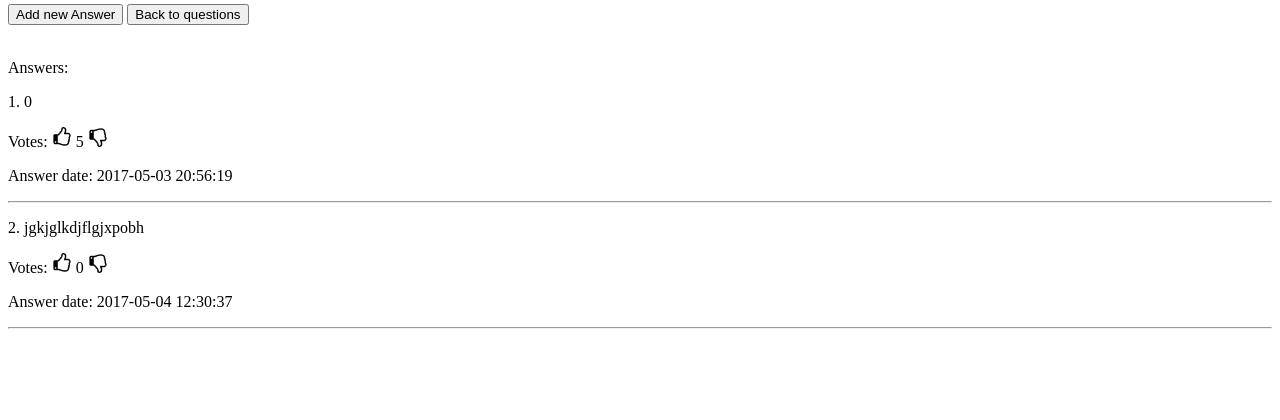
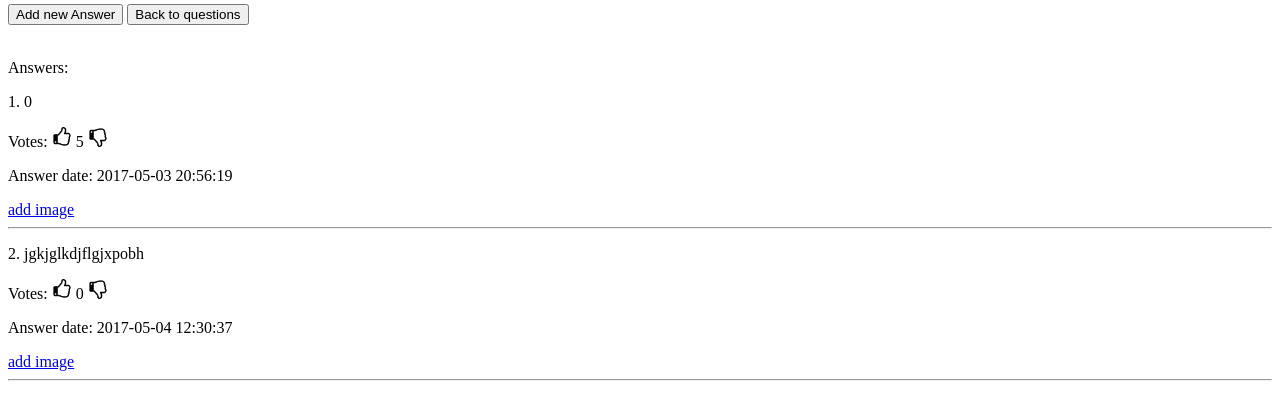
Before and after one commit to KataBucsai/AskMate-project-prismatic, a Flask app: page /question/1 in a window 1280 px wide. Shown: the part 161-581 px from the top of the page. Run offline with Flask 2, Linux system fonts and the light colour scheme.

Commit message:
added picture upload to display_question.html

```diff
--- a/templates/display_question.html
+++ b/templates/display_question.html
@@ -38,6 +38,11 @@
             <p>
                 Answer date: {{ row[1] }}
             </p>
+            {% if row[5] == '' %}
+                <td><a href='/add_answer_image/{{row[0]}}'>add image</a></td>
+            {% else %}
+                <td><a href='/static/uploads/img/{{row[5]}}'><img src='/static/uploads/img/{{row[5]}}' width = 40px></a>
+            {% endif %}
             <hr>
         {% endfor %}
         <!--
```
